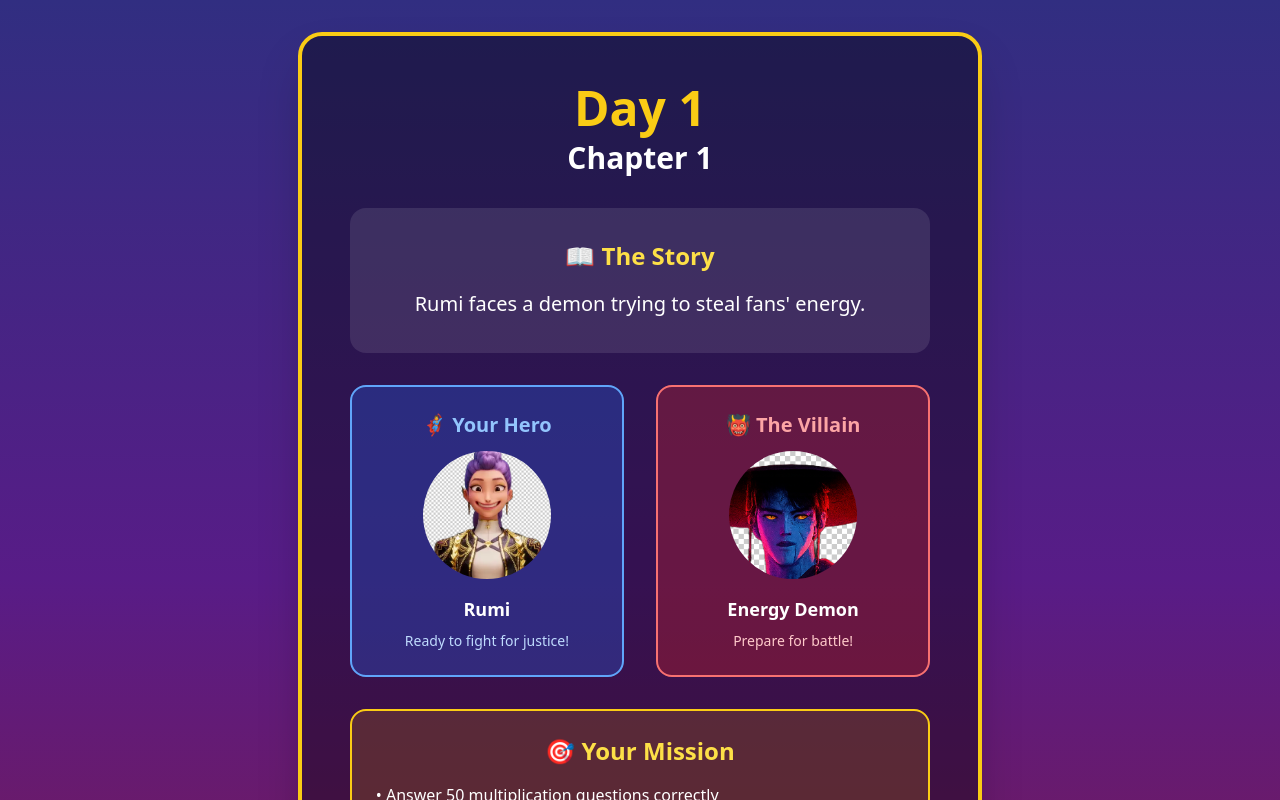
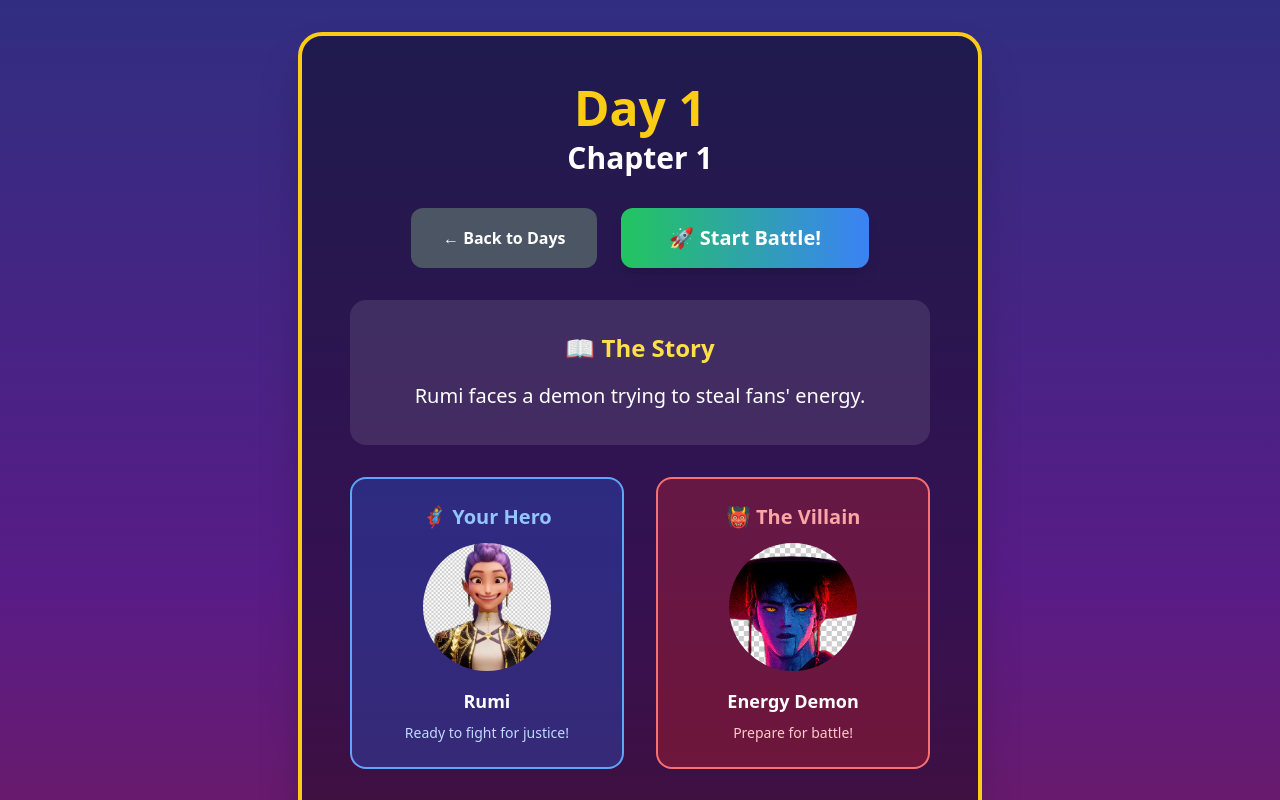
Before and after one commit to mifrah-work/KpopDemonHuntersMultiplication, a React (Create React App) app: page / in a window 1280 px wide. Both pictures are taken after a click on the element 199 px from the left and 320 px from the top of the page. Shown: the top 800 px of the page. Built offline with nearby package versions, Linux system fonts and the light colour scheme.

Commit message:
Improve UX: move buttons to top and focus on 3x4 times tables for targeted learning

```diff
--- a/src/components/ChapterStory.js
+++ b/src/components/ChapterStory.js
@@ -34,6 +34,22 @@ const ChapterStory = ({ day, onStartGame, onBack }) => {
           <h2 className="text-3xl font-bold text-white mb-8">
             {chapter.title}
           </h2>
+
+          {/* Action Buttons - Moved to top */}
+          <div className="flex justify-center space-x-6 mb-8">
+            <button
+              onClick={onBack}
+              className="px-8 py-4 bg-gray-600 hover:bg-gray-500 text-white font-bold rounded-xl transition-all duration-300 transform hover:scale-105"
+            >
+              ← Back to Days
+            </button>
+            <button
+              onClick={handleStartGame}
+              className="px-12 py-4 bg-gradient-to-r from-green-500 to-blue-500 hover:from-green-400 hover:to-blue-400 text-white font-bold text-xl rounded-xl transition-all duration-300 transform hover:scale-105 shadow-lg hover:shadow-green-400/50"
+            >
+              🚀 Start Battle!
+            </button>
+          </div>
 
           {/* Story Section */}
           <div className="bg-white/10 rounded-2xl p-8 mb-8">
@@ -99,22 +115,6 @@ const ChapterStory = ({ day, onStartGame, onBack }) => {
             </div>
           </div>
 
-          {/* Action Buttons */}
-          <div className="flex justify-center space-x-6">
-            <button
-              onClick={onBack}
-              className="px-8 py-4 bg-gray-600 hover:bg-gray-500 text-white font-bold rounded-xl transition-all duration-300 transform hover:scale-105"
-            >
-              ← Back to Days
-            </button>
-            <button
-              onClick={handleStartGame}
-              className="px-12 py-4 bg-gradient-to-r from-green-500 to-blue-500 hover:from-green-400 hover:to-blue-400 text-white font-bold text-xl rounded-xl transition-all duration-300 transform hover:scale-105 shadow-lg hover:shadow-green-400/50"
-            >
-              🚀 Start Battle!
-            </button>
-          </div>
-
           {/* Motivational text */}
           <p className="text-lg text-yellow-200 mt-6 italic">
             "The fate of the fans depends on you! Show your multiplication mastery!"
--- a/src/data/gameData.js
+++ b/src/data/gameData.js
@@ -83,7 +83,7 @@ export const sounds = {
   wrong: wrongSound
 };
 
-export const multiplicationTables = [1, 2, 3, 4, 5, 10, 11];
+export const multiplicationTables = [3, 4];
 
 export const generateQuestion = () => {
   const table = multiplicationTables[Math.floor(Math.random() * multiplicationTables.length)];
```
